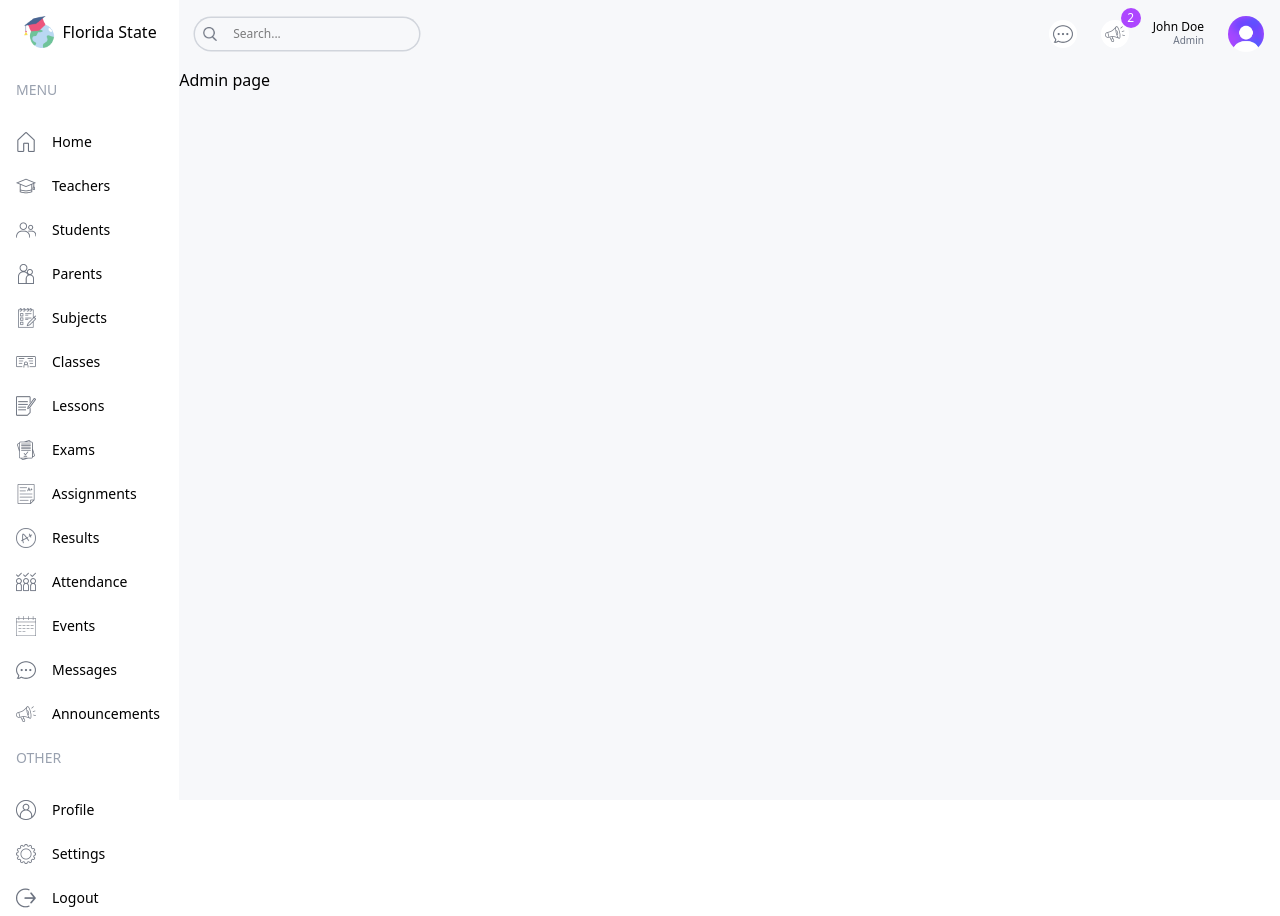
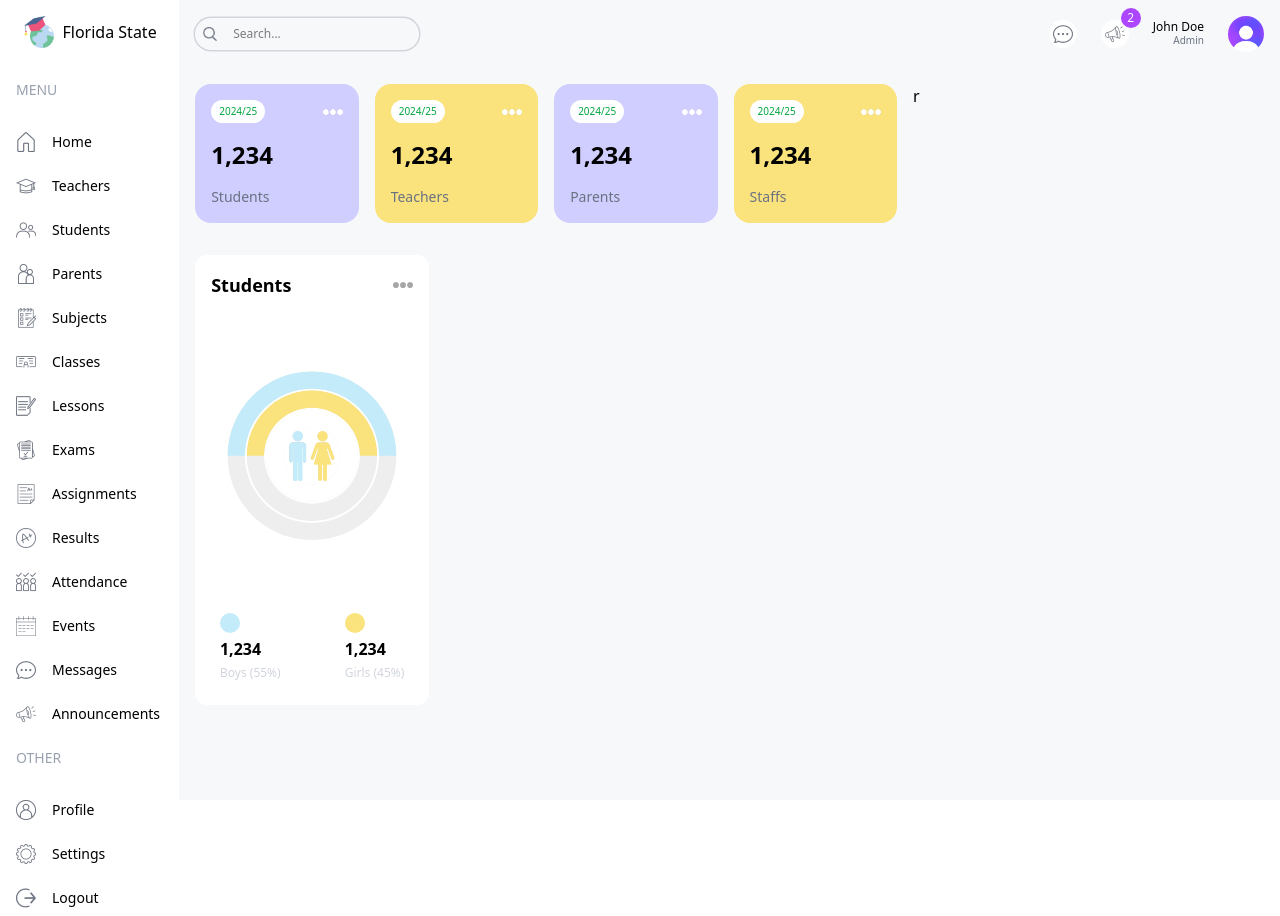
Before and after one commit to Stormman77/school_dashboard, a Next.js app: page /dashboard/admin in a window 1280 px wide. Built offline with nearby package versions, Linux system fonts and the light colour scheme.

Commit message:
Admin page started: User cards and count charts complete

```diff
--- a/src/app/dashboard/admin/page.tsx
+++ b/src/app/dashboard/admin/page.tsx
@@ -1,6 +1,36 @@
+import CountChart from "@/components/CountChart"
+import UserCard from "@/components/UserCard"
+
 const AdminPage = () => {
     return (
-        <div className=''>Admin page</div>
+        <div className='p-4 flex gap-4 flex-col md:flex-row'>
+            {/* LEFT */}
+            <div className="w-full lg:w-2/3 flex flex-col gap-8">
+                {/* USER CARDS */}
+                <div className="flex gap-4 justify-between flex-wrap">
+                    <UserCard type="student"/>
+                    <UserCard type="teacher"/>
+                    <UserCard type="parent"/>
+                    <UserCard type="staff"/>
+                </div>
+                {/* MIDDLE CHARTS */}
+                <div className="flex gap-4 flex-col ls:flex-row">
+                    {/* COUNT CHART */}
+                    <div className="w-full lg:w-1/3 h-[450px]">
+                        <CountChart/>
+                    </div>
+
+                    {/* ATTENDANCE CHART */}
+                    <div className="w-full lg:w-2/3 h-[450px]"></div>
+                </div>
+
+                {/* BOTTOM CHARTS */}
+                <div className=""></div>
+            </div>
+
+            {/* RIGHT */}
+            <div className="w-full lg:w-1/3">r</div>
+        </div>
     )
 }
 
--- a/src/app/globals.css
+++ b/src/app/globals.css
@@ -1,4 +1,13 @@
 @import "tailwindcss";
+
+@theme{
+  --color-lamaSky: #C3EBFA;
+  --color-lamaSkyLight: #EDF9FD;
+  --color-lamaPurple: #CFCEFF;
+  --color-lamaPurpleLight: #F1F0FF;
+  --color-lamaYellow: #FAE27C;
+  --color-lamaYellowLight: #FEFCE8;
+}
 
 /*:root {
   --background: #ffffff;
@@ -26,7 +35,14 @@
 }
 */
 
+/* @theme inline {
+  --color-background: var(--background);
+  --color-foreground: var(--foreground);
+  --font-sans: var(--font-geist-sans);
+  --font-mono: var(--font-geist-mono);
+}  */
 
-@tailwind base;
+
+/* @tailwind base;
 @tailwind components;
-@tailwind utilities;
+@tailwind utilities; */
--- /dev/null
+++ b/src/components/CountChart.tsx
@@ -0,0 +1,61 @@
+"use client"
+import Image from 'next/image';
+import { RadialBarChart, RadialBar, Legend, ResponsiveContainer } from 'recharts';
+
+const data = [
+    {
+        name: 'Total',
+        count: 106,
+        fill: 'white',
+    },
+    {
+        name: 'Girls',
+        count: 53,
+        fill: '#FAE27C',
+    },
+    {
+        name: 'Boys',
+        count: 53,
+        fill: '#C3EBFA',
+    },
+];
+
+const CountChart = () => {
+    return (
+        <div className="bg-white rounded-xl w-full h-full p-4">
+            {/* TITLE */}
+            <div className="flex justify-between items-center">
+                <h1 className='text-lg font-semibold'>Students</h1>
+                <Image src="/moreDark.png" alt="" width={20} height={20}/>
+            </div>
+            {/* CHART */}
+            <div className="relative w-full h-[75%]">
+                <ResponsiveContainer width="100%" height="100%">
+                    <RadialBarChart cx="50%" cy="50%" innerRadius="40%" outerRadius="100%" barSize={32} data={data}>
+                        <RadialBar
+                            background
+                            dataKey="count"
+                        />
+                    </RadialBarChart>
+                </ResponsiveContainer>
+                <Image src="/maleFemale.png" alt="" width={50} height={50} className='absolute top-1/2 left-1/2 -translate-x-1/2 -translate-y-1/2'/>
+            </div>
+
+            {/* BOTTOM */}
+            <div className='flex justify-center gap-16'>
+                <div className='flex flex-col gap-1'>
+                    <div className='w-5 h-5 bg-lamaSky rounded-full'/>
+                    <h1 className='font-bold'>1,234</h1>
+                    <h2 className='text-xs text-gray-300'>Boys (55%)</h2>
+                </div>
+                <div className='flex flex-col gap-1'>
+                    <div className='w-5 h-5 bg-lamaYellow rounded-full'/>
+                    <h1 className='font-bold'>1,234</h1>
+                    <h2 className='text-xs text-gray-300'>Girls (45%)</h2>
+                </div>
+            </div>
+        </div>
+    )
+}
+
+export default CountChart
--- /dev/null
+++ b/src/components/UserCard.tsx
@@ -0,0 +1,16 @@
+import Image from "next/image"
+
+const UserCard = ({type}:{type:string}) => {
+    return(
+        <div className="rounded-2xl odd:bg-lamaPurple even:bg-lamaYellow p-4 flex-1">
+            <div className="flex justify-between items-center ">
+                <span className="text-[10px] bg-white px-2 py-1 rounded-full text-green-600">2024/25</span>
+                <Image src="/more.png" alt="" width={20} height={20}/>
+            </div>
+            <h1 className="text-2xl font-semibold my-4">1,234</h1>
+            <h2 className="capitalize text-sm font-medium text-gray-500">{type}s</h2>
+        </div>
+    )
+}
+
+export default UserCard
```
Also changed, not shown: package.json (+6 -5 lines), 1 other file (tests, documents, lock files or other folders).
